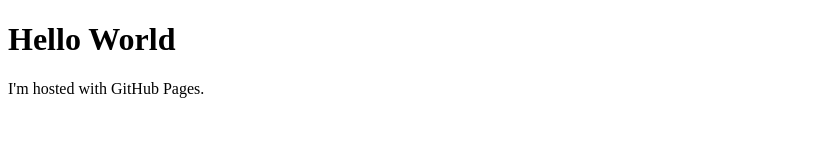
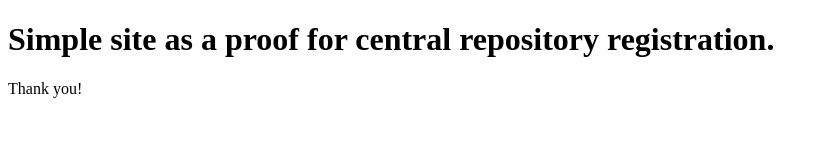
Before and after one commit to Thefolle/cv, a plain HTML site: page index.html in a window 1280 px wide. Shown: the whole page, without its empty margins (0-828 px from the left). Drawn offline with Linux system fonts and the light colour scheme.

```diff
--- a/index.html
+++ b/index.html
@@ -1,7 +1,7 @@
 <!DOCTYPE html>
 <html>
 <body>
-<h1>Hello World</h1>
-<p>I'm hosted with GitHub Pages.</p>
+<h1>Simple site as a proof for central repository registration.</h1>
+<p>Thank you!</p>
 </body>
 </html>
```
Also changed, not shown: 1 other file.
